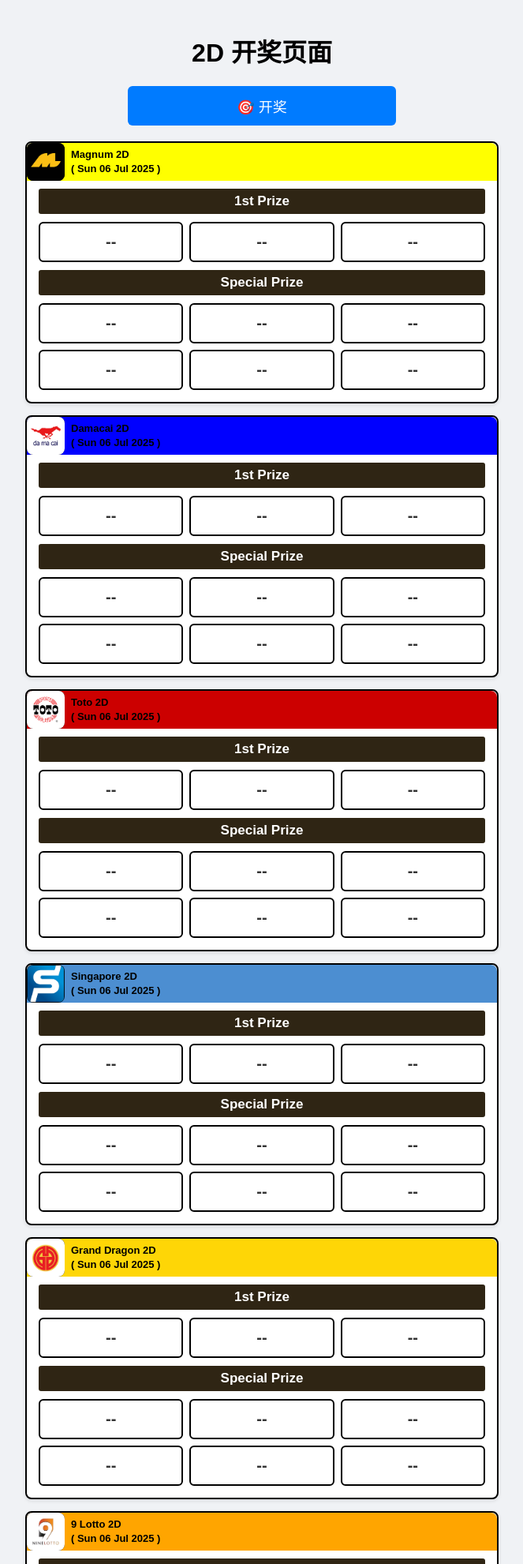
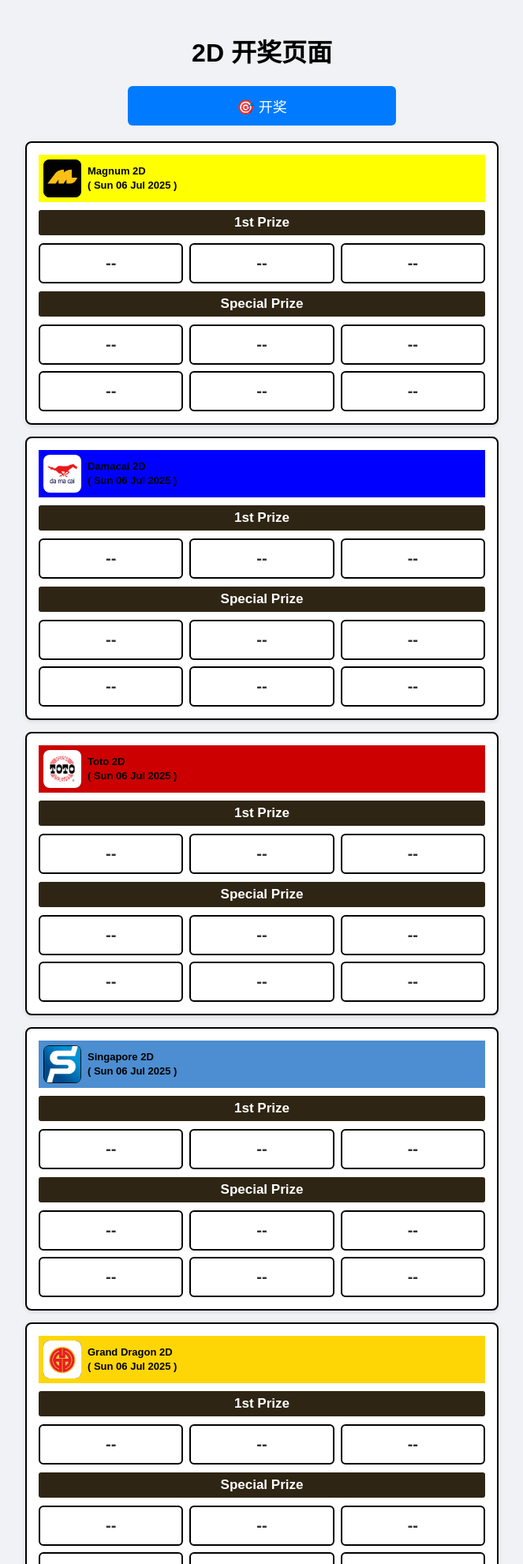
Before and after one commit to boonjun123654/2D_PAGE, a Flask app: page / in a window 1280 px wide. Shown: the top 1981 px of the page at 79% size, without its empty margins (308-971 px from the left). Run offline with Flask 3, Linux system fonts and the light colour scheme.

Commit message:
Add files via upload

```diff
--- a/static/style.css
+++ b/static/style.css
@@ -108,9 +108,7 @@ body {
 .market-header {
   display: flex;
   align-items: center;
-  margin: -15px -15px 10px -15px;
-  border-top-left-radius: 8px;
-  border-top-right-radius: 8px;
+  padding: 6px;
   color: black;
   font-size: 14px;
   font-weight: bold;
```
